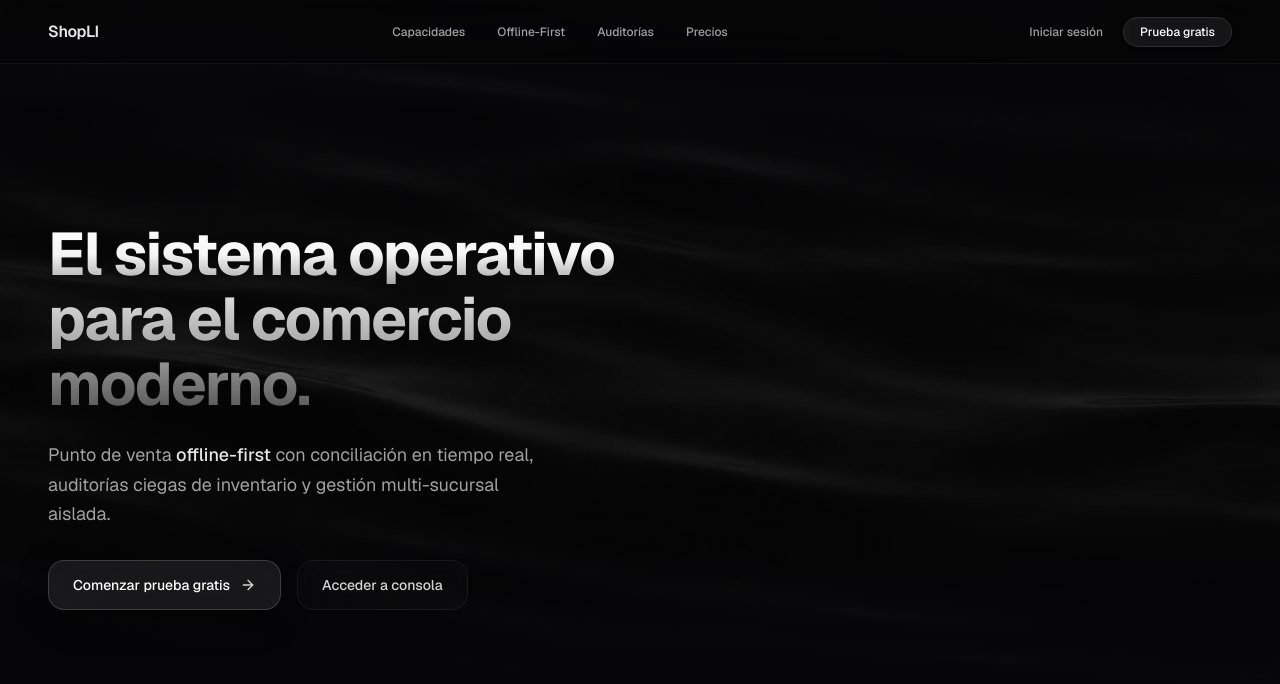
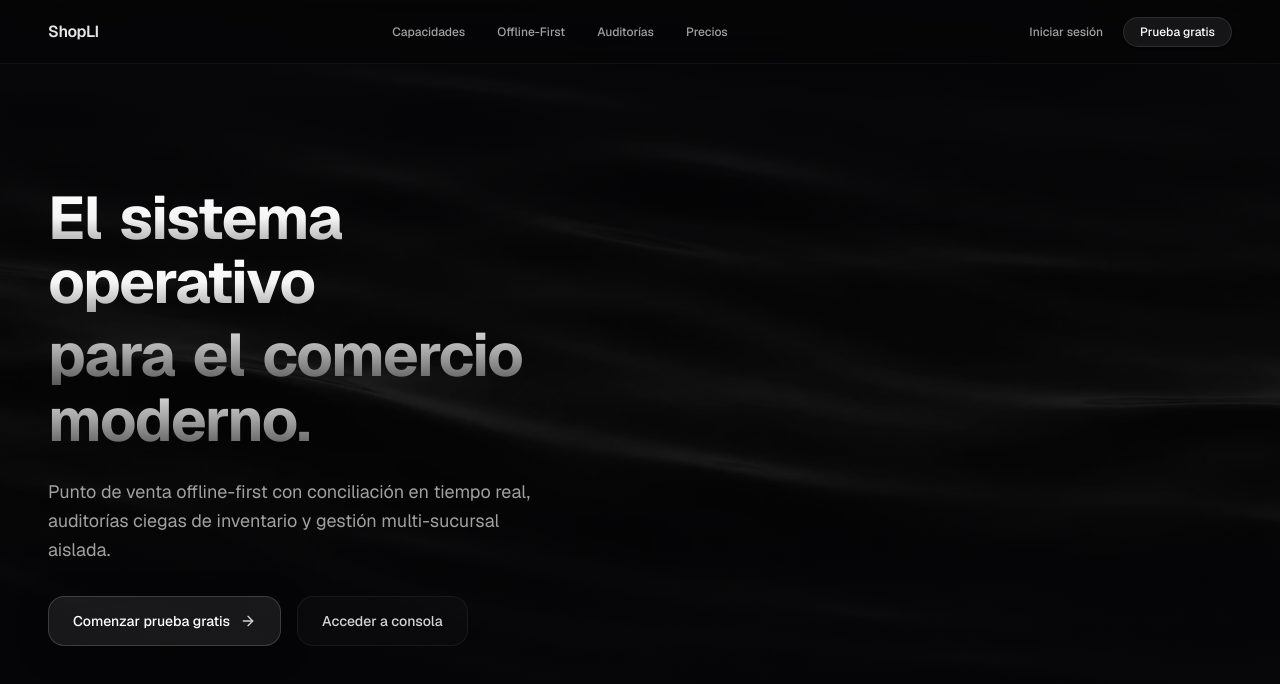
Before and after one commit to PatoCrazy2/shopli-monorepo, a Next.js app in the folder apps/admin/: page / in a window 1280 px wide. Shown: the top 684 px of the page. Built offline with nearby package versions, Linux system fonts and the light colour scheme; no server answers.

Commit message:
feat(landing): choreograph hero entrance sequence with word and letter stagger animations

```diff
--- a/apps/admin/src/app/globals.css
+++ b/apps/admin/src/app/globals.css
@@ -6,7 +6,7 @@ input[type="password"]::-ms-clear {
   display: none;
 }
 
-/* Landing Page Animaciones Suaves */
+/* Landing Page Animaciones Suaves y Coreografiadas */
 @keyframes heroFadeIn {
   from {
     opacity: 0;
@@ -18,6 +18,66 @@ input[type="password"]::-ms-clear {
   }
 }
 
+@keyframes heroWordReveal {
+  from {
+    opacity: 0;
+    transform: translateY(16px);
+  }
+  to {
+    opacity: 1;
+    transform: translateY(0);
+  }
+}
+
+@keyframes heroLetterReveal {
+  from {
+    opacity: 0;
+  }
+  to {
+    opacity: 1;
+  }
+}
+
+@keyframes heroSlideDown {
+  from {
+    opacity: 0;
+    transform: translateY(-100%);
+  }
+  to {
+    opacity: 1;
+    transform: translateY(0);
+  }
+}
+
+@keyframes heroBgReveal {
+  from {
+    opacity: 0;
+  }
+  to {
+    opacity: 1;
+  }
+}
+
 .animate-fade-in {
-  animation: heroFadeIn 0.5s cubic-bezier(0.16, 1, 0.3, 1) forwards;
+  animation: heroFadeIn 0.8s cubic-bezier(0.16, 1, 0.3, 1) forwards;
 }
+
+.animate-word {
+  opacity: 0;
+  animation: heroWordReveal 0.8s cubic-bezier(0.16, 1, 0.3, 1) forwards;
+}
+
+.animate-letter {
+  opacity: 0;
+  animation: heroLetterReveal 0.15s ease-out forwards;
+}
+
+.animate-slide-down {
+  opacity: 0;
+  animation: heroSlideDown 0.8s cubic-bezier(0.16, 1, 0.3, 1) forwards;
+}
+
+.animate-bg-reveal {
+  opacity: 0;
+  animation: heroBgReveal 2.2s cubic-bezier(0.25, 1, 0.5, 1) forwards;
+}
--- a/apps/admin/src/app/page.tsx
+++ b/apps/admin/src/app/page.tsx
@@ -13,8 +13,11 @@ export default async function HomePage() {
 
   return (
     <div className="relative min-h-screen w-full bg-[#050507] text-white font-sans overflow-x-hidden selection:bg-white/20 selection:text-white">
-      {/* Background del Hero nítido y ambiental */}
-      <div className="absolute inset-0 pointer-events-none select-none z-0">
+      {/* Background del Hero nítido y ambiental con revelación en Fase 2 (1.6s) */}
+      <div
+        className="absolute inset-0 pointer-events-none select-none z-0 animate-bg-reveal"
+        style={{ animationDelay: "1.6s" }}
+      >
         <Image
           src="/shopli-hero-readme.webp"
           alt="ShopLI Hero Background"
--- a/apps/admin/src/components/landing/Hero3DViewer.tsx
+++ b/apps/admin/src/components/landing/Hero3DViewer.tsx
@@ -217,7 +217,8 @@ export default function Hero3DViewer() {
   return (
     <div
       ref={containerRef}
-      className="w-full h-full flex items-center justify-center select-none"
+      className="w-full h-full flex items-center justify-center select-none animate-fade-in"
+      style={{ animationDelay: "1.9s", opacity: 0 }}
     />
   );
 }
--- a/apps/admin/src/components/landing/HeroSection.tsx
+++ b/apps/admin/src/components/landing/HeroSection.tsx
@@ -1,8 +1,23 @@
+"use client";
+
 import Link from "next/link";
 import { ArrowRight } from "lucide-react";
 import Hero3DViewer from "./Hero3DViewer";
 
 export default function HeroSection() {
+  // Frase 1 y Frase 2 del título para animar palabra por palabra
+  const line1Words = ["El", "sistema", "operativo"];
+  const line2Words = ["para", "el", "comercio", "moderno."];
+
+  // Texto del subtítulo para animar letra por letra
+  const subtitleText =
+    "Punto de venta offline-first con conciliación en tiempo real, auditorías ciegas de inventario y gestión multi-sucursal aislada.";
+
+  // Base delay para subtítulo: inicia en 1.0s después de las palabras del título
+  const subtitleBaseDelay = 1.0;
+  // Delay por letra: ~7.5ms por carácter (140 caracteres ≈ 1.05s)
+  const letterDelayStep = 0.0075;
+
   return (
     <main className="relative z-10 min-h-screen flex items-center justify-center max-w-7xl mx-auto px-6 sm:px-12 pt-24 pb-16">
       <div className="w-full grid grid-cols-1 lg:grid-cols-2 gap-8 lg:gap-8 items-center">
@@ -15,26 +30,57 @@ export default function HeroSection() {
 
         {/* En móvil pasa abajo del 3D (order-2), centrado o alineado a la izquierda */}
         <div className="order-2 lg:order-1 flex flex-col items-center lg:items-start text-center lg:text-left max-w-xl">
-          {/* Titular con Degradado de Blanco a Gris Metálico (Lujo) */}
+          {/* Titular H1: Animado palabra por palabra con ritmo pausado y cinematográfico (0.2s por palabra) */}
           <h1 className="text-3xl sm:text-5xl lg:text-[3.75rem] font-bold tracking-tight leading-[1.08] mb-6">
-            <span className="bg-gradient-to-b from-white via-neutral-100 to-neutral-400 bg-clip-text text-transparent block">
-              El sistema operativo
+            <span className="block mb-2">
+              {line1Words.map((word, index) => (
+                <span
+                  key={index}
+                  className="inline-block mr-[0.3em] bg-gradient-to-b from-white via-neutral-100 to-neutral-400 bg-clip-text text-transparent animate-word"
+                  style={{ animationDelay: `${index * 0.22}s` }}
+                >
+                  {word}
+                </span>
+              ))}
             </span>
-            <span className="bg-gradient-to-b from-neutral-200 via-neutral-400 to-neutral-600 bg-clip-text text-transparent block">
-              para el comercio moderno.
+            <span className="block">
+              {line2Words.map((word, index) => (
+                <span
+                  key={index}
+                  className="inline-block mr-[0.3em] bg-gradient-to-b from-neutral-200 via-neutral-400 to-neutral-600 bg-clip-text text-transparent animate-word"
+                  style={{
+                    animationDelay: `${(line1Words.length + index) * 0.22 + 0.1}s`,
+                  }}
+                >
+                  {word}
+                </span>
+              ))}
             </span>
           </h1>
 
-          {/* Subtítulo con degradado suave */}
-          <p className="text-sm sm:text-lg text-neutral-400 font-normal leading-relaxed mb-8 max-w-lg">
-            Punto de venta{" "}
-            <span className="text-neutral-200 font-medium">offline-first</span>{" "}
-            con conciliación en tiempo real, auditorías ciegas de inventario y
-            gestión multi-sucursal aislada.
+          {/* Subtítulo: Animado letra por letra rápido y fluido (inicia a los 1.9s, dura ~1s) */}
+          <p
+            className="text-sm sm:text-lg text-neutral-400 font-normal leading-relaxed mb-8 max-w-lg"
+            aria-label={subtitleText}
+          >
+            {subtitleText.split("").map((char, index) => (
+              <span
+                key={index}
+                className="animate-letter inline"
+                style={{
+                  animationDelay: `${(1.9 + index * 0.007).toFixed(3)}s`,
+                }}
+              >
+                {char}
+              </span>
+            ))}
           </p>
 
-          {/* Botones Glassmorphism de Lujo */}
-          <div className="flex flex-wrap items-center gap-4">
+          {/* Botones Glassmorphism de Lujo: Entran a los 1.9s cuando inicia el subtítulo */}
+          <div
+            className="flex flex-wrap items-center gap-4 animate-fade-in"
+            style={{ animationDelay: "1.9s", opacity: 0 }}
+          >
             <Link
               href="/register"
               className="group inline-flex items-center gap-2.5 px-6 py-3.5 rounded-2xl bg-white/[0.08] hover:bg-white/[0.16] text-white font-medium text-sm border border-white/[0.16] backdrop-blur-xl transition-all duration-300 shadow-[0_8px_32px_rgba(0,0,0,0.3)] hover:shadow-[0_12px_32px_rgba(255,255,255,0.08)] cursor-pointer"
--- a/apps/admin/src/components/landing/LandingNavbar.tsx
+++ b/apps/admin/src/components/landing/LandingNavbar.tsx
@@ -33,7 +33,10 @@ export default function LandingNavbar() {
 
   return (
     <>
-      <header className="fixed top-0 left-0 right-0 z-50 w-full h-16 bg-[#050507]/60 backdrop-blur-xl border-b border-white/[0.05] transition-all duration-300">
+      <header
+        className="fixed top-0 left-0 right-0 z-50 w-full h-16 bg-[#050507]/60 backdrop-blur-xl border-b border-white/[0.05] transition-all duration-300 animate-slide-down"
+        style={{ animationDelay: "1.9s" }}
+      >
         <div className="w-full max-w-7xl mx-auto h-full px-6 sm:px-12 flex items-center justify-between">
           {/* Brand: Muestra el nombre por defecto y cambia suavemente al logo al hacer hover */}
           <Link href="/" className="relative flex items-center h-8 group select-none">
```
